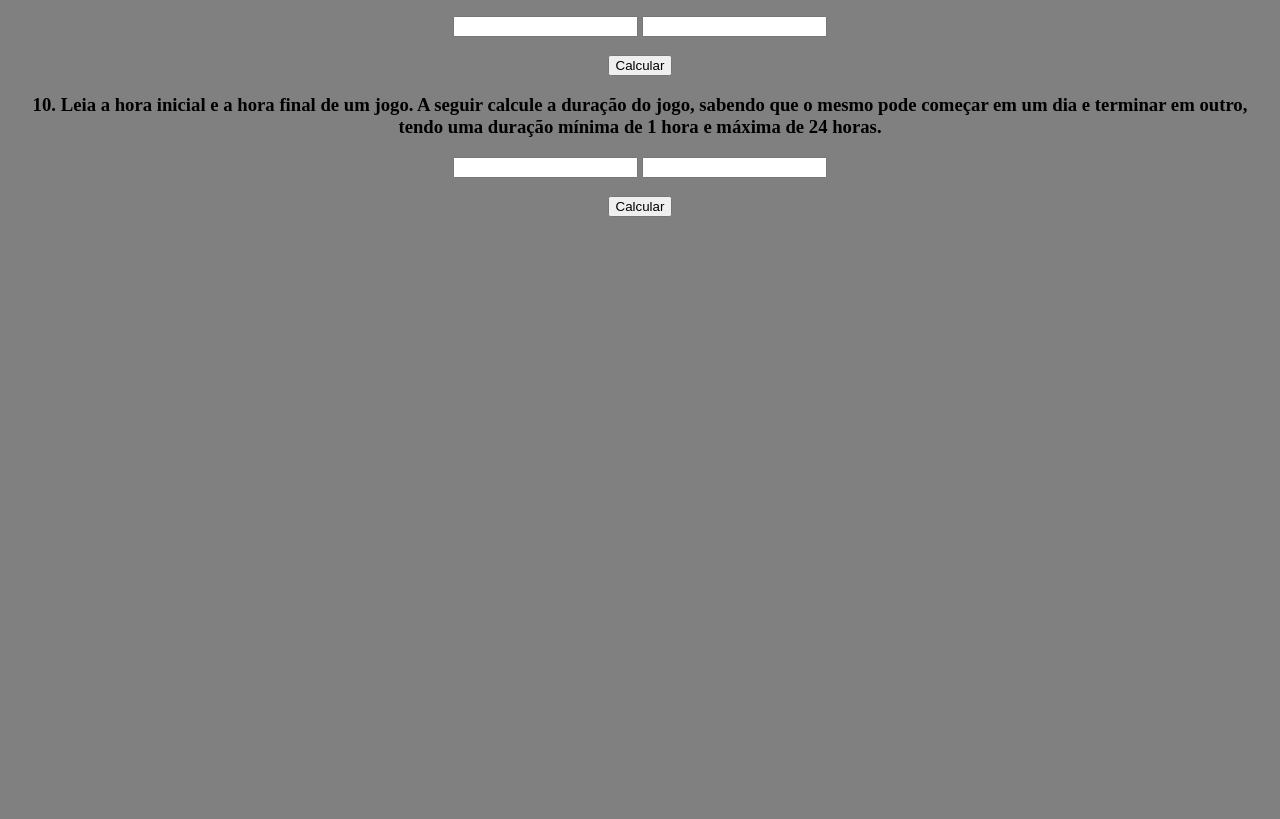
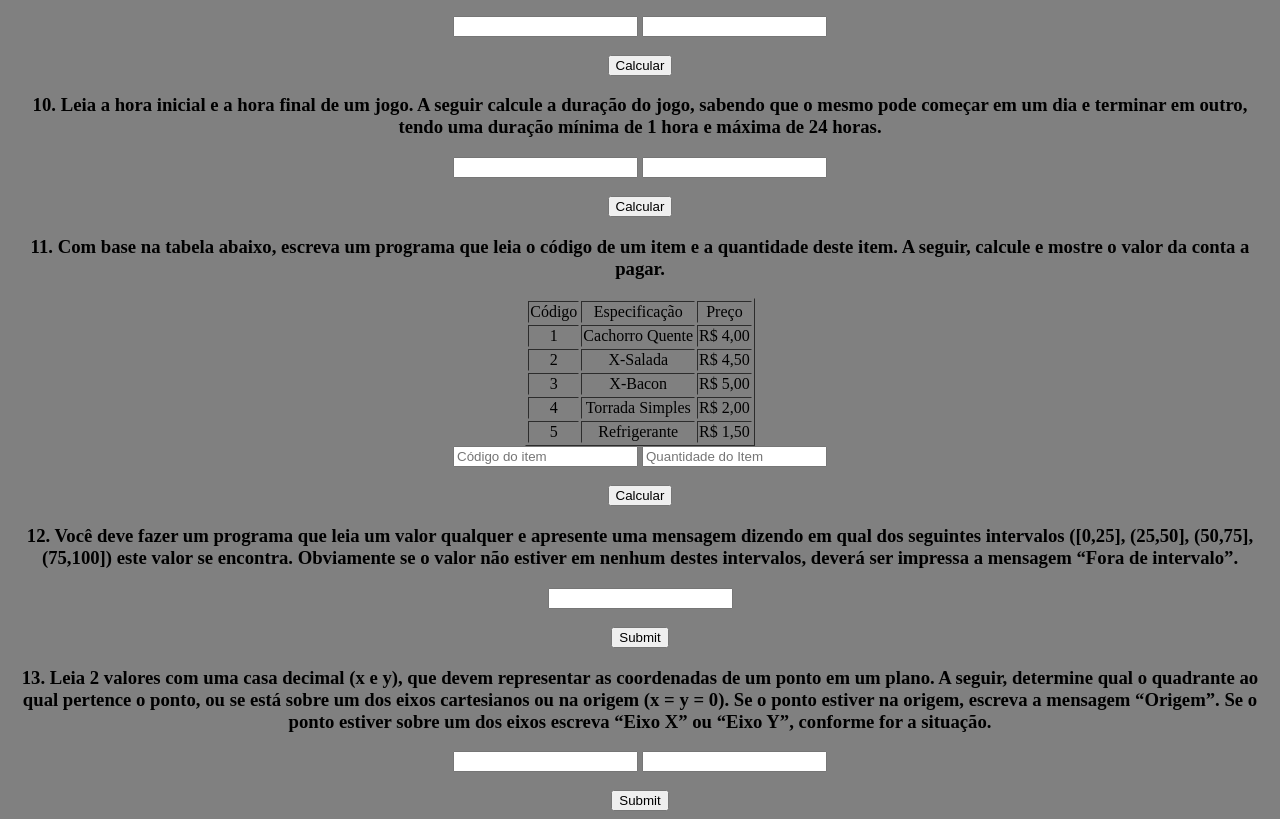
Before and after one commit to ThalesChamone/PHP, a PHP site: page /lista02.php in a window 1280 px wide. Shown: the part 1291-2110 px from the top of the page. Before the commit the page ends 1507 px from the top, so only its background shows below. Run offline with PHP 8.4, Linux system fonts and the light colour scheme.

Commit message:
Add files via upload

```diff
--- a/lista02.php
+++ b/lista02.php
@@ -9,6 +9,9 @@
         body {
             text-align: center;
             background-color: gray;
+        }
+        table{
+            margin: auto;
         }
     </style>
     <title>Document</title>
@@ -270,5 +273,145 @@
         printf("O jogo durou %u horas", $duracaoHora);
     }
     ?>
+
+    <h3>11. Com base na tabela abaixo, escreva um programa que leia o
+código de um item e a quantidade deste item. A seguir, calcule e mostre o valor
+da conta a pagar.</h3>
+<table border="1">
+   <tr>
+       <td>Código</td>
+       <td>Especificação</td>
+       <td>Preço</td>
+   </tr>
+   <tr>
+       <td>1</td>
+       <td>Cachorro Quente</td>
+       <td>R$ 4,00</td>
+   </tr>
+   <tr>
+       <td>2</td>
+       <td>X-Salada</td>
+       <td>R$ 4,50</td>
+   </tr>
+   <tr>
+       <td>3</td>
+       <td>X-Bacon</td>
+       <td>R$ 5,00</td>
+   </tr>
+   <tr>
+       <td>4</td>
+       <td>Torrada Simples</td>
+       <td>R$ 2,00</td>
+   </tr>
+   <tr>
+       <td>5</td>
+       <td>Refrigerante</td>
+       <td>R$ 1,50</td>
+   </tr>
+</table>
+<form action="<?= $_SERVER['PHP_SELF']; ?> #11" id="11" method="POST">
+        <input type="number" name="codigoItem" placeholder="Código do item" id="">
+        <input type="number" name="qntItem" placeholder="Quantidade do Item" id="">
+        <br>
+        <br>
+        <button type="submit">Calcular</button>
+    </form>
+
+    <?php
+    if (isset($_POST['codigoItem'], $_POST['qntItem'])) {
+        $codigoItem = $_POST['codigoItem'];
+        $qntItem = $_POST['qntItem'];
+        $valorDaCompra;
+
+        switch($codigoItem){
+            case '1':
+                $valorDaCompra = $qntItem*4;
+                printf("Você comprou %u Cachorro quente e sua conta será no valor de R$ %.2f",$qntItem,$valorDaCompra);
+                break;
+            case '2':
+                $valorDaCompra = $qntItem*4.50;
+                printf("Você comprou %u X-Salada e sua conta será no valor de R$ %.2f",$qntItem,$valorDaCompra);
+                break;
+            case '3':
+                $valorDaCompra = $qntItem*5;
+                printf("Você comprou %u X-Bacon e sua conta será no valor de R$ %.2f",$qntItem,$valorDaCompra);
+                break;
+            case '4':
+                $valorDaCompra = $qntItem*2;
+                printf("Você comprou %u Torrada simples e sua conta será no valor de R$ %.2f",$qntItem,$valorDaCompra);
+                break;
+            case '5':
+                $valorDaCompra = $qntItem*2;
+                printf("Você comprou %u Torrada simples e sua conta será no valor de R$ %.2f",$qntItem,$valorDaCompra);
+                break;
+        }
+    }
+    ?>
+    <h3>12. Você deve fazer um programa que leia um valor qualquer e
+apresente uma mensagem dizendo em qual dos seguintes intervalos ([0,25],
+(25,50], (50,75], (75,100]) este valor se encontra. Obviamente se o valor não
+estiver em nenhum destes intervalos, deverá ser impressa a mensagem “Fora
+de intervalo”.</h3>
+
+<form action="<?= $_SERVER['PHP_SELF']; ?> #12" id="12" method="POST">
+        <input type="number" step=".01" name="num" id="">
+        <br>
+        <br>
+        <button type="submit">Submit</button>
+    </form>
+
+    <?php
+    if (isset($_POST['num'])) {
+        $intervalo = $_POST['num'];
+        if($intervalo >= 0 && $intervalo<=25){
+            printf("Intervalo entre (0-25)");
+        }elseif($intervalo>25 && $intervalo<=50){
+            printf("Intervalo entre (25-50)");
+        }elseif($intervalo>50 && $intervalo<=75){
+            printf("Intervalo entre (50-75)");
+        }elseif($intervalo>75 && $intervalo<=100){
+            printf("Intervalo entre (75-100)");
+        }else{
+            printf("Fora de intervalo");
+        }
+    }
+    ?>
+<h3>13. Leia 2 valores com uma casa decimal (x e y), que devem
+representar as coordenadas de um ponto em um plano. A seguir, determine qual
+o quadrante ao qual pertence o ponto, ou se está sobre um dos eixos cartesianos
+ou na origem (x = y = 0).
+Se o ponto estiver na origem, escreva a mensagem “Origem”.
+Se o ponto estiver sobre um dos eixos escreva “Eixo X” ou “Eixo Y”, conforme
+for a situação.</h3>
+<form action="<?= $_SERVER['PHP_SELF']; ?> #13" id="13" method="POST">
+        <input type="number" step=".01" name="valor1" id="">
+        <input type="number" step=".01" name="valor2" id="">
+        <br>
+        <br>
+        <button type="submit">Submit</button>
+    </form>
+
+    <?php
+    if (isset($_POST['valor1'],$_POST['valor2'])) {
+        $X = $_POST['valor1'];
+        $Y = $_POST['valor2'];
+
+        if ($X == 0 && $Y == 0) {
+            printf("Origem");
+          } else if ($X == 0 && $Y != 0) {
+            printf("Eixo Y");
+          } else if ($X != 0 && $Y == 0) {
+            printf("Eixo X");
+          } else if ($X > 0 && $Y > 0) {
+            printf("Q1");
+          } else if ($X < 0 && $Y > 0) {
+            printf("Q2");
+          } else if ($X < 0 && $Y < 0) {
+            printf("Q3");
+          } else if ($X > 0 && $Y < 0) {
+            printf("Q4");
+          }
+    }
+    ?>
 </body>
 </html>
```
